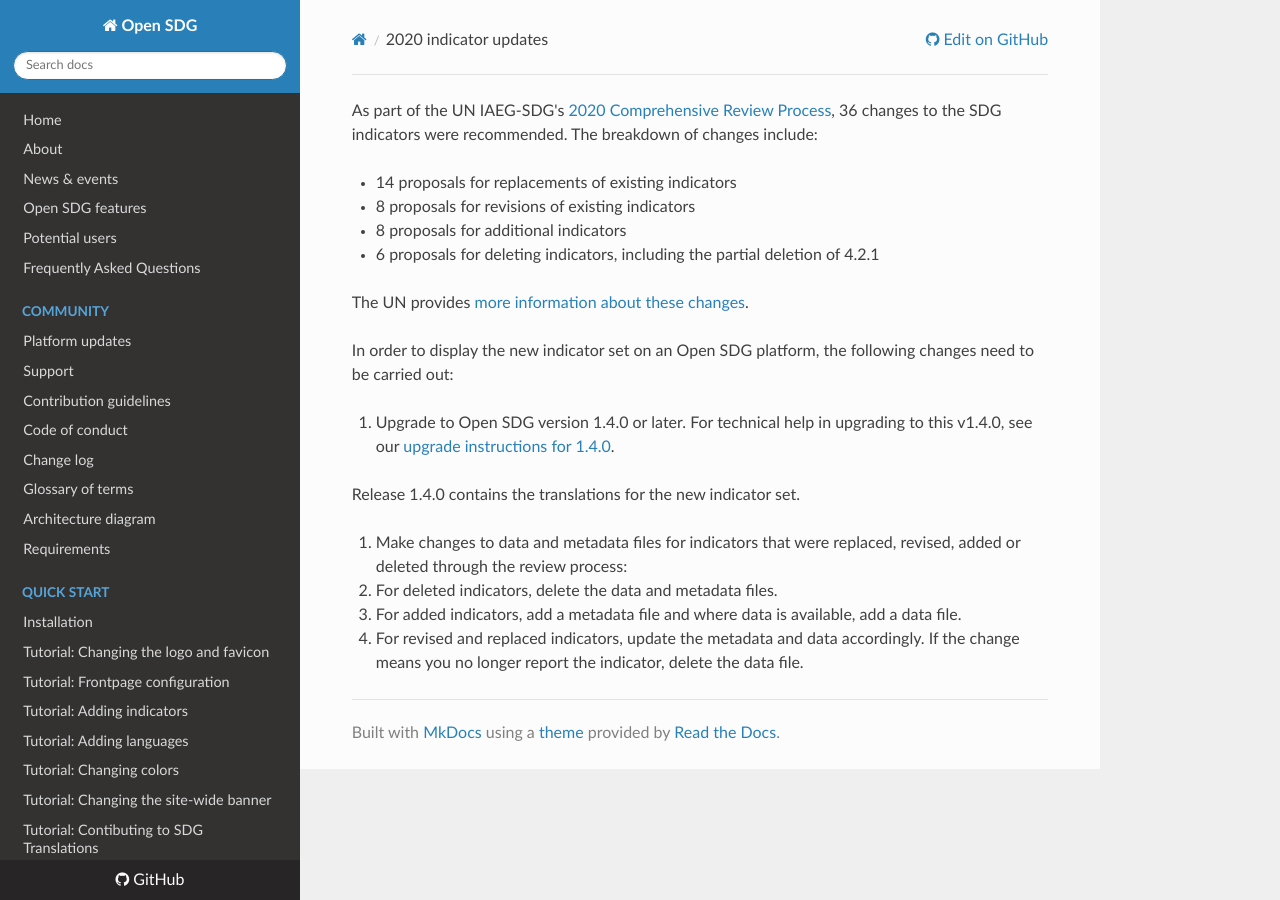
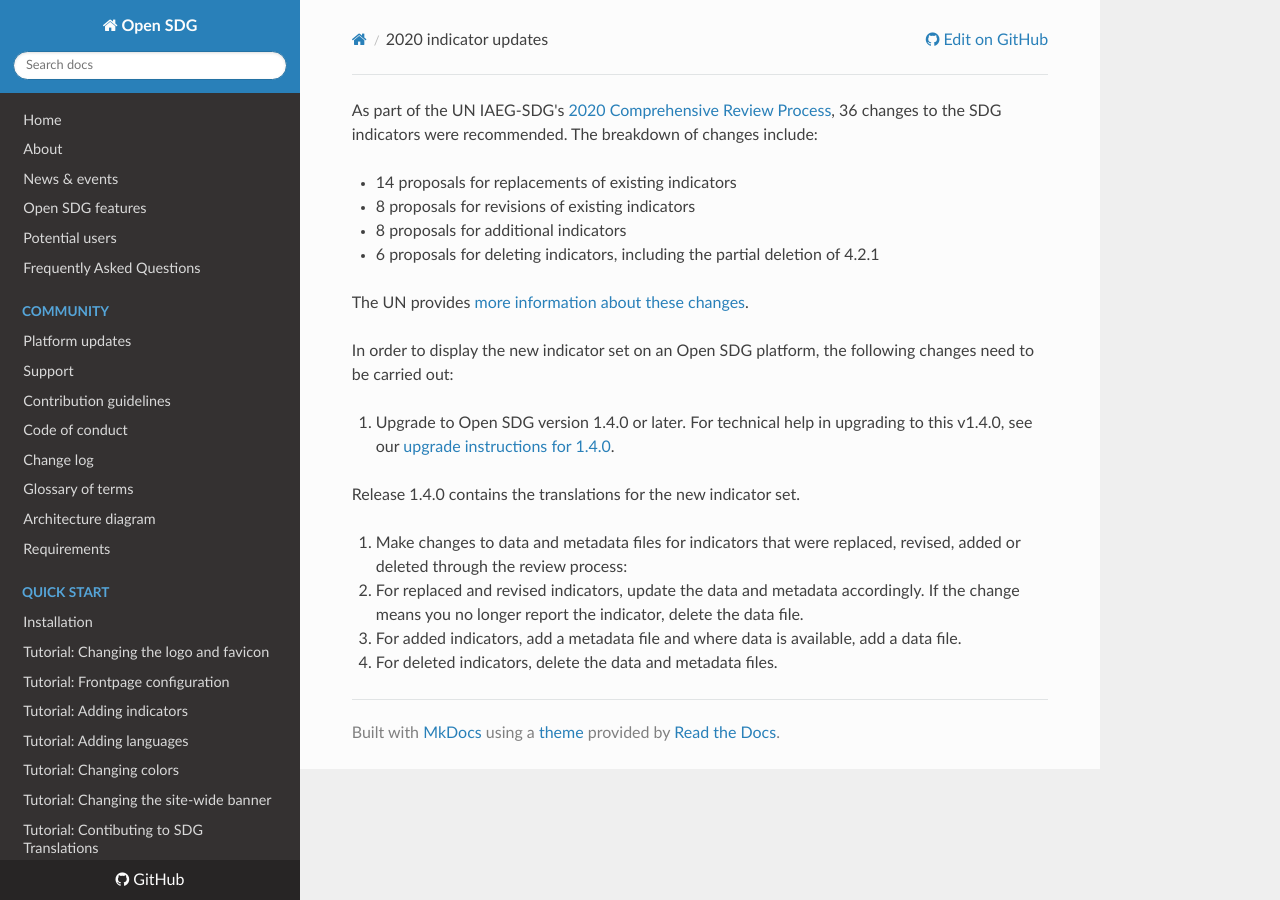
Before and after one commit to open-sdg/open-sdg, an MkDocs documentation site: the page built from docs/2020-indicator-updates.md, in a window 1280 px wide. Built offline with MkDocs 1.6.1, drawn with Linux system fonts in a browser that asks for light colours; nearby versions of some CDN libraries; old or Windows-style settings are respelled for this version of MkDocs.

Commit message:
Re-ordering list so matches order above

```diff
--- a/docs/2020-indicator-updates.md
+++ b/docs/2020-indicator-updates.md
@@ -15,6 +15,6 @@ In order to display the new indicator set on an Open SDG platform, the following
 
 2. Make changes to data and metadata files for indicators that were replaced, revised, added or deleted through the review process:
 
+  - For replaced and revised indicators, update the data and metadata accordingly. If the change means you no longer report the indicator, delete the data file.
+  - For added indicators, add a metadata file and where data is available, add a data file.
   - For deleted indicators, delete the data and metadata files.
-  - For added indicators, add a metadata file and where data is available, add a data file.
-  - For revised and replaced indicators, update the metadata and data accordingly. If the change means you no longer report the indicator, delete the data file.
```
